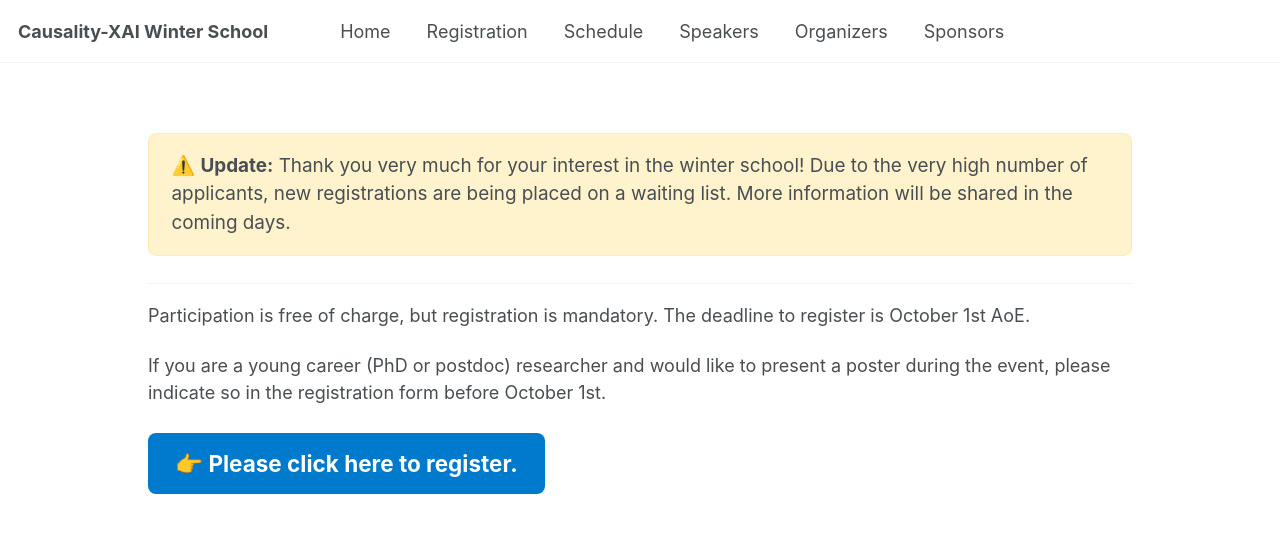
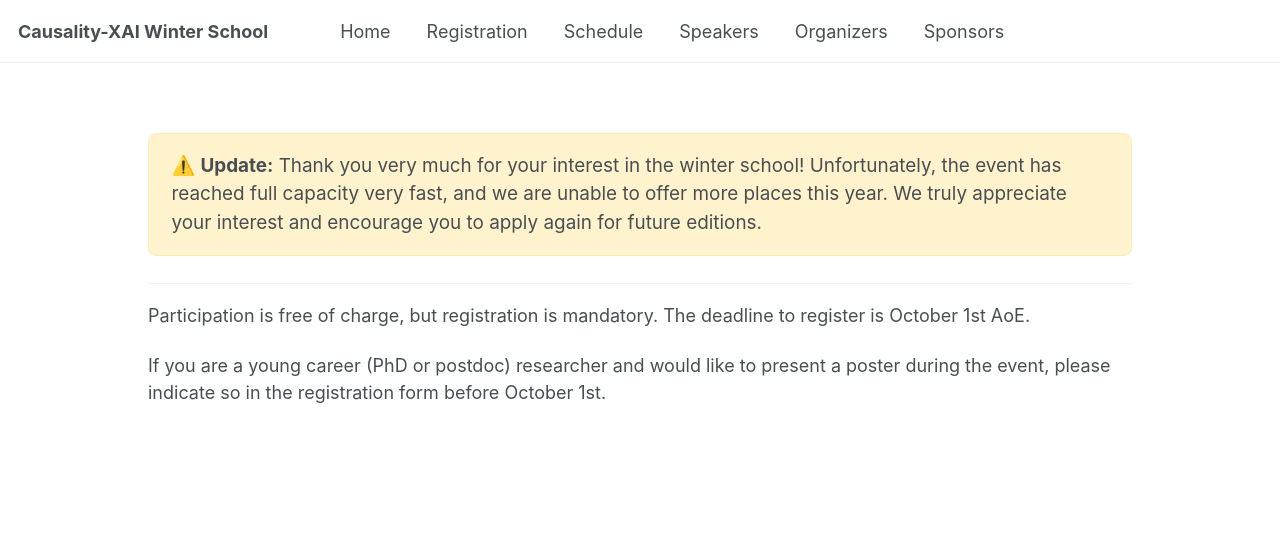
Before and after one commit to XAI-Winter-School/xai-winter-school.github.io, a Jekyll site: the page built from _pages/registration.md, in a window 1280 px wide. Shown: the top 533 px of the page. Built offline with Jekyll 4.4.1, drawn with Linux system fonts in a browser that asks for light colours.

Commit message:
update registration information and add precise location

```diff
--- a/_pages/registration.md
+++ b/_pages/registration.md
@@ -6,7 +6,7 @@ author_profile: true
 
 
 <div style="background-color:#fff3cd; border:1px solid #ffecb5; padding:1rem 1.25rem; border-radius:8px; margin:1.5rem 0; font-size:1.05rem;">
-  ⚠️ <strong>Update:</strong> Thank you very much for your interest in the winter school! Due to the very high number of applicants, new registrations are being placed on a waiting list. More information will be shared in the coming days.
+  ⚠️ <strong>Update:</strong> Thank you very much for your interest in the winter school! Unfortunately, the event has reached full capacity very fast, and we are unable to offer more places this year.  We truly appreciate your interest and encourage you to apply again for future editions.
 </div>
 
 ---
@@ -16,10 +16,3 @@ author_profile: true
 <p>
 If you are a young career (PhD or postdoc) researcher and would like to present a poster during the event, please indicate so in the registration form before October 1st.
 </p>
-
-<p style="margin:1.5rem 0;">
-  <a href="https://docs.google.com/forms/d/e/1FAIpQLSeUsxnQnBi04v0ep3kpxY-e9y6-hMIak8pMLYVb3tXDvjL3Rg/viewform?usp=dialog" target="_blank"
-     style="display:inline-block; background:#007acc; color:#fff; font-size:1.25rem; font-weight:bold; padding:0.75rem 1.5rem; border-radius:8px; text-decoration:none;">
-    👉 Please click here to register.
-  </a>
-</p>
```
Also changed, not shown: _pages/about.md (+3 -3 lines), images/location/location_SCAI.jpg (added), 1 other file.
